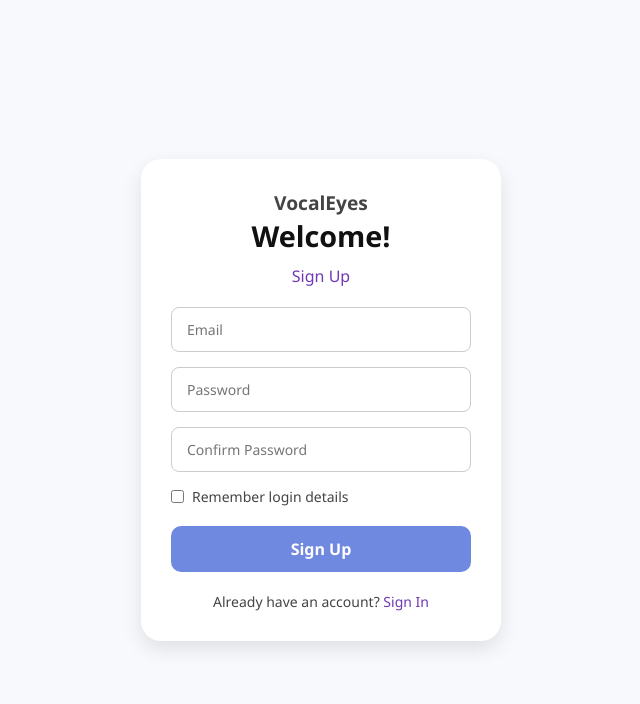
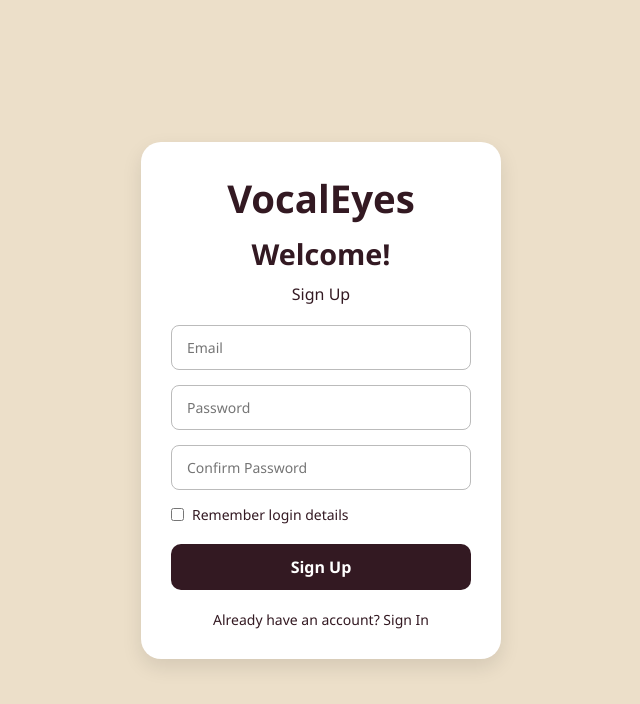
Before and after one commit to Srijoni06/VocalEyes, a plain HTML site: page index.html in a window 1280 px wide. Shown: the whole page, without its empty margins (319-959 px from the left). Drawn offline with Linux system fonts and the light colour scheme.

Commit message:
Update style.css

```diff
--- a/style.css
+++ b/style.css
@@ -6,7 +6,7 @@
 }
 
 body {
-  background-color: #f7f9fc;
+  background-color: #ecdfc9;
   display: flex;
   align-items: center;
   justify-content: center;
@@ -27,34 +27,22 @@ body {
   text-align: center;
 }
 
-.header {
-  display: flex;
-  align-items: center;
-  justify-content: center;
-  margin-bottom: 15px;
-}
-
-.logo {
-  width: 32px;
-  height: 32px;
-  margin-right: 8px;
-}
-
 .brand {
-  font-size: 1.2rem;
-  font-weight: 600;
-  color: #444;
+  font-size: 2.4rem;
+  font-weight: 800;
+  color: #331922;
+  margin-bottom: 10px;
 }
 
 .welcome-text {
   font-size: 1.8rem;
   font-weight: bold;
   margin-bottom: 10px;
-  color: #111;
+  color: #331922;
 }
 
 .subheading {
-  color: #7038b5;
+  color: #331922;
   font-weight: 500;
   margin-bottom: 20px;
 }
@@ -65,14 +53,14 @@ form input[type="password"] {
   padding: 12px 15px;
   margin-bottom: 15px;
   border-radius: 8px;
-  border: 1px solid #ccc;
+  border: 1px solid #bbb;
   font-size: 14px;
   transition: border-color 0.3s ease;
 }
 
 form input[type="email"]:focus,
 form input[type="password"]:focus {
-  border-color: #7038b5;
+  border-color: #331922;
   outline: none;
 }
 
@@ -82,7 +70,7 @@ form input[type="password"]:focus {
   justify-content: flex-start;
   margin-bottom: 20px;
   font-size: 14px;
-  color: #444;
+  color: #331922;
 }
 
 .checkbox-group input {
@@ -90,7 +78,7 @@ form input[type="password"]:focus {
 }
 
 .btn {
-  background-color: #7089e0;
+  background-color: #331922;
   color: white;
   border: none;
   padding: 12px;
@@ -103,17 +91,17 @@ form input[type="password"]:focus {
 }
 
 .btn:hover {
-  background-color: #5d6dc4;
+  background-color: #4b2b33;
 }
 
 .footer-text {
   font-size: 14px;
-  color: #444;
+  color: #331922;
   margin-top: 20px;
 }
 
 .footer-text a {
-  color: #7038b5;
+  color: #331922;
   text-decoration: none;
   font-weight: 500;
 }
```
